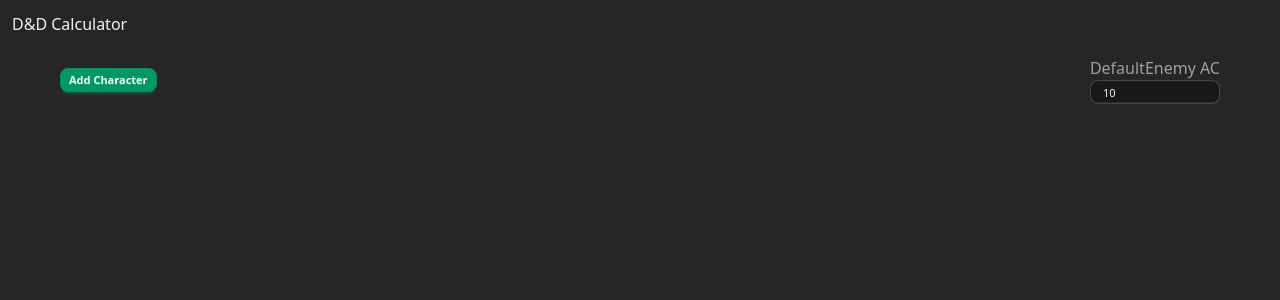
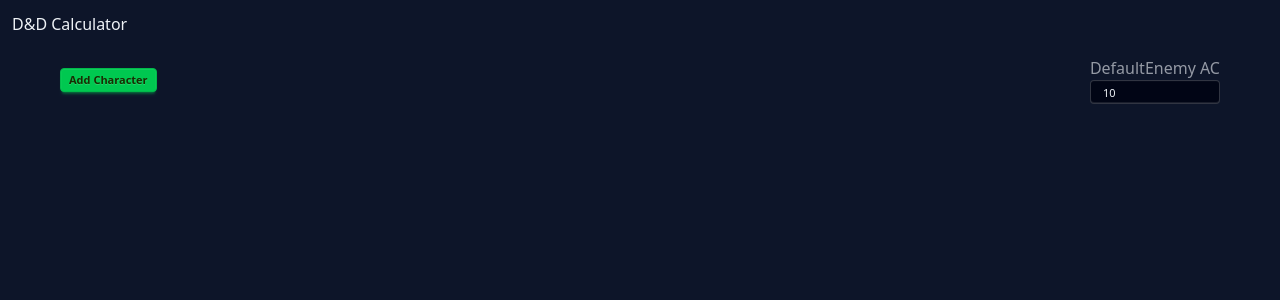
Before and after one commit to julianmenav/dnd-calculator, a React (Vite) app in the folder new-version/: page / in a window 1280 px wide. Shown: the top 300 px of the page. Built offline with nearby package versions, Linux system fonts and the light colour scheme.

Commit message:
style:elyts

```diff
--- a/new-version/src/App.css
+++ b/new-version/src/App.css
@@ -2,32 +2,32 @@
 @plugin 'daisyui';
 
 @plugin "daisyui/theme" {
-  name: 'evilpie';
+  name: "darkcontrast";
   default: true;
   prefersdark: true;
-  color-scheme: 'dark';
-  --color-base-100: oklch(21% 0.006 285.885);
-  --color-base-200: oklch(27% 0.006 286.033);
-  --color-base-300: oklch(37% 0.013 285.805);
-  --color-base-content: oklch(96% 0.001 286.375);
-  --color-primary: oklch(66% 0.179 58.318);
-  --color-primary-content: oklch(97% 0.021 166.113);
-  --color-secondary: oklch(58% 0.158 241.966);
-  --color-secondary-content: oklch(97% 0.013 236.62);
-  --color-accent: oklch(51% 0.262 276.966);
-  --color-accent-content: oklch(96% 0.018 272.314);
-  --color-neutral: oklch(27% 0.006 286.033);
-  --color-neutral-content: oklch(98% 0 0);
-  --color-info: oklch(60% 0.126 221.723);
-  --color-info-content: oklch(98% 0.019 200.873);
-  --color-success: oklch(59% 0.145 163.225);
-  --color-success-content: oklch(97% 0.021 166.113);
-  --color-warning: oklch(64% 0.222 41.116);
-  --color-warning-content: oklch(98% 0.016 73.684);
-  --color-error: oklch(59% 0.249 0.584);
-  --color-error-content: oklch(97% 0.014 343.198);
-  --radius-selector: 0.25rem;
-  --radius-field: 0.5rem;
+  color-scheme: "dark";
+  --color-base-100: oklch(12% 0.042 264.695);
+  --color-base-200: oklch(20% 0.042 265.755);
+  --color-base-300: oklch(27% 0.041 260.031);
+  --color-base-content: oklch(96% 0.007 247.896);
+  --color-primary: oklch(55% 0.163 48.998);
+  --color-primary-content: oklch(100% 0 0);
+  --color-secondary: oklch(44% 0.043 257.281);
+  --color-secondary-content: oklch(98% 0.003 247.858);
+  --color-accent: oklch(59% 0.145 163.225);
+  --color-accent-content: oklch(97% 0.021 166.113);
+  --color-neutral: oklch(37% 0.034 259.733);
+  --color-neutral-content: oklch(98% 0.003 247.858);
+  --color-info: oklch(70% 0.165 254.624);
+  --color-info-content: oklch(28% 0.091 267.935);
+  --color-success: oklch(72% 0.219 149.579);
+  --color-success-content: oklch(27% 0.072 132.109);
+  --color-warning: oklch(82% 0.189 84.429);
+  --color-warning-content: oklch(14% 0.004 49.25);
+  --color-error: oklch(70% 0.191 22.216);
+  --color-error-content: oklch(25% 0.092 26.042);
+  --radius-selector: 0.5rem;
+  --radius-field: 0.25rem;
   --radius-box: 0.5rem;
   --size-selector: 0.25rem;
   --size-field: 0.25rem;
--- a/new-version/src/components/Attack.tsx
+++ b/new-version/src/components/Attack.tsx
@@ -16,7 +16,7 @@ export default function AttackComponent({ attack }: { attack: Attack }) {
   return (
     <div className="card card-bordered bg-base-300 indicator flex h-[150px] w-[300px] flex-row rounded-sm p-2 shadow-sm">
       <button
-        className="indicator-item bg-error/40 text-error-content flex h-4 w-4 cursor-pointer items-center justify-center rounded-sm p-0.5 text-xs"
+        className="indicator-item bg-error/40 hover:bg-error/70 text-error-content flex h-4 w-4 cursor-pointer items-center justify-center rounded-sm p-0.5 text-xs"
         onClick={() => removeAttack(character.id, turn.id, attack.id)}
       >
         <X />
--- a/new-version/src/components/Character.tsx
+++ b/new-version/src/components/Character.tsx
@@ -18,7 +18,7 @@ export default function CharacterComponent({
     <CharacterProvider value={character}>
       <div className="card card-border bg-base-100 indicator w-full shadow-md">
         <button
-          className="indicator-item bg-error/40 text-error-content flex h-5 w-5 cursor-pointer items-center justify-center rounded-sm p-1 text-xs"
+          className="indicator-item bg-error/40 hover:bg-error/70 text-error-content flex h-5 w-5 cursor-pointer items-center justify-center rounded-sm p-1 text-xs"
           onClick={() => removeCharacter(character.id)}
         >
           <X />
--- a/new-version/src/components/Turn.tsx
+++ b/new-version/src/components/Turn.tsx
@@ -16,7 +16,7 @@ export default function TurnComponent({ turn }: { turn: Turn }) {
     <TurnProvider value={turn}>
       <div className="card indicator card-border bg-base-200 w-full p-3 shadow-md">
         <button
-          className="indicator-item bg-error/40 text-error-content flex h-5 w-5 cursor-pointer items-center justify-center rounded-sm p-1 text-xs"
+          className="indicator-item bg-error/40 hover:bg-error/70 text-error-content flex h-5 w-5 cursor-pointer items-center justify-center rounded-sm p-1 text-xs"
           onClick={() => removeTurn(character.id, turn.id)}
         >
           <X />
```
